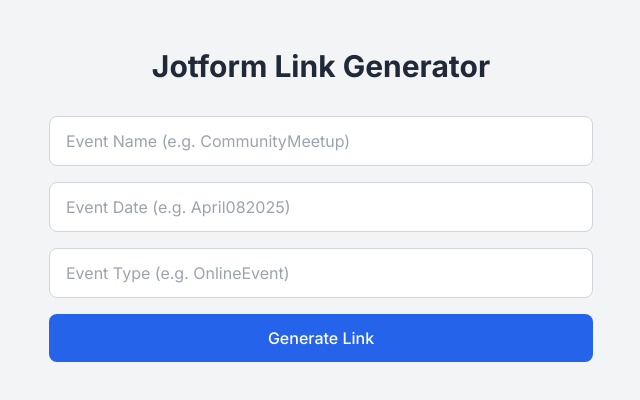
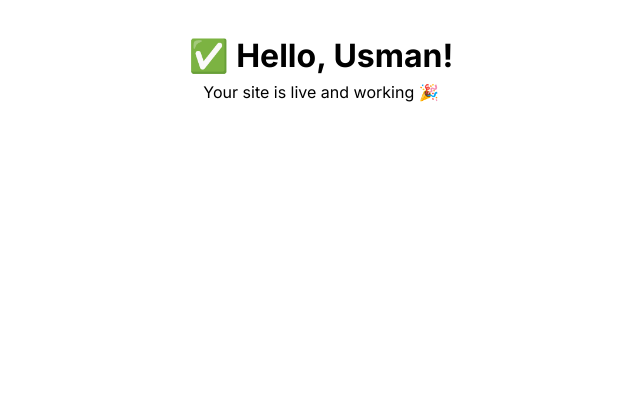
Before and after one commit to UsmanALX/ALXCommunityEventFeedbackformgenerator, a Next.js app: page / in a window 1280 px wide. Shown: the top 400 px of the page, without its empty margins (319-959 px from the left). Built offline with nearby package versions, Linux system fonts and the light colour scheme.

Commit message:
Update page.tsx

```diff
--- a/app/page.tsx
+++ b/app/page.tsx
@@ -1,95 +1,10 @@
 "use client";
-import { useState } from "react";
 
 export default function Home() {
-  const [eventName, setEventName] = useState("");
-  const [eventDate, setEventDate] = useState("");
-  const [eventType, setEventType] = useState("");
-  const [generatedLink, setGeneratedLink] = useState("");
-
-  const handleGenerate = () => {
-    const formattedEventName = eventName.trim().replace(/\s+/g, "");
-    const formattedDate = eventDate.trim().replace(/\s+/g, "");
-    const formattedType = eventType.trim().replace(/\s+/g, "");
-    const combined = `${formattedEventName}%20${formattedDate}%20${formattedType}`;
-    const url = `https://sandtech.jotform.com/250711619462556?event=${combined}`;
-    setGeneratedLink(url);
-  };
-
-  const handleCopy = async () => {
-    try {
-      await navigator.clipboard.writeText(generatedLink);
-      alert("Link copied to clipboard!");
-    } catch (err) {
-      console.error("Failed to copy text: ", err);
-    }
-  };
-
   return (
-    <div className="min-h-screen bg-gray-100 py-8">
-      <div className="max-w-xl mx-auto p-4">
-        <h1 className="text-3xl font-bold mb-8 text-gray-800 text-center">
-          Jotform Link Generator
-        </h1>
-
-        <div className="space-y-4 mb-6">
-          <input
-            type="text"
-            placeholder="Event Name (e.g. CommunityMeetup)"
-            value={eventName}
-            onChange={(e) => setEventName(e.target.value)}
-            className="w-full px-4 py-3 border border-gray-300 rounded-lg focus:outline-none focus:ring-2 focus:ring-blue-500 focus:border-transparent text-gray-700"
-          />
-
-          <input
-            type="text"
-            placeholder="Event Date (e.g. April082025)"
-            value={eventDate}
-            onChange={(e) => setEventDate(e.target.value)}
-            className="w-full px-4 py-3 border border-gray-300 rounded-lg focus:outline-none focus:ring-2 focus:ring-blue-500 focus:border-transparent text-gray-700"
-          />
-
-          <input
-            type="text"
-            placeholder="Event Type (e.g. OnlineEvent)"
-            value={eventType}
-            onChange={(e) => setEventType(e.target.value)}
-            className="w-full px-4 py-3 border border-gray-300 rounded-lg focus:outline-none focus:ring-2 focus:ring-blue-500 focus:border-transparent text-gray-700"
-          />
-
-          <button
-            onClick={handleGenerate}
-            className="w-full bg-blue-600 text-white py-3 px-4 rounded-lg hover:bg-blue-700 focus:outline-none focus:ring-2 focus:ring-blue-500 focus:ring-offset-2 transition-colors font-medium"
-          >
-            Generate Link
-          </button>
-        </div>
-
-        {generatedLink && (
-          <div className="p-6 border border-gray-200 rounded-lg bg-white shadow-sm">
-            <p className="text-sm text-gray-600 mb-3 font-medium">Generated Link:</p>
-            <div className="flex items-start space-x-3">
-              <a
-                href={generatedLink}
-                className="text-blue-600 underline break-all flex-1 text-sm hover:text-blue-800"
-                target="_blank"
-                rel="noopener noreferrer"
-              >
-                {generatedLink}
-              </a>
-              <button
-                onClick={handleCopy}
-                className="p-2 text-gray-500 hover:text-gray-700 hover:bg-gray-100 rounded focus:outline-none focus:ring-2 focus:ring-blue-500 transition-colors flex-shrink-0"
-                title="Copy to clipboard"
-              >
-                <svg className="w-5 h-5" fill="none" stroke="currentColor" viewBox="0 0 24 24">
-                  <path strokeLinecap="round" strokeLinejoin="round" strokeWidth={2} d="M8 16H6a2 2 0 01-2-2V6a2 2 0 012-2h8a2 2 0 012 2v2m-6 12h8a2 2 0 002-2v-8a2 2 0 00-2-2h-8a2 2 0 00-2 2v8a2 2 0 002 2z" />
-                </svg>
-              </button>
-            </div>
-          </div>
-        )}
-      </div>
+    <div style={{ padding: "2rem", textAlign: "center" }}>
+      <h1 style={{ fontSize: "2rem", fontWeight: "bold" }}>✅ Hello, Usman!</h1>
+      <p>Your site is live and working 🎉</p>
     </div>
   );
 }
```
